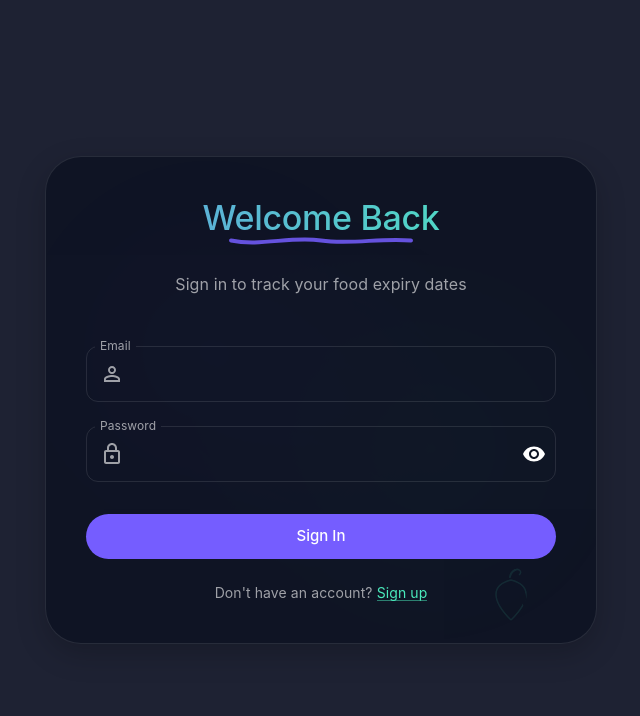
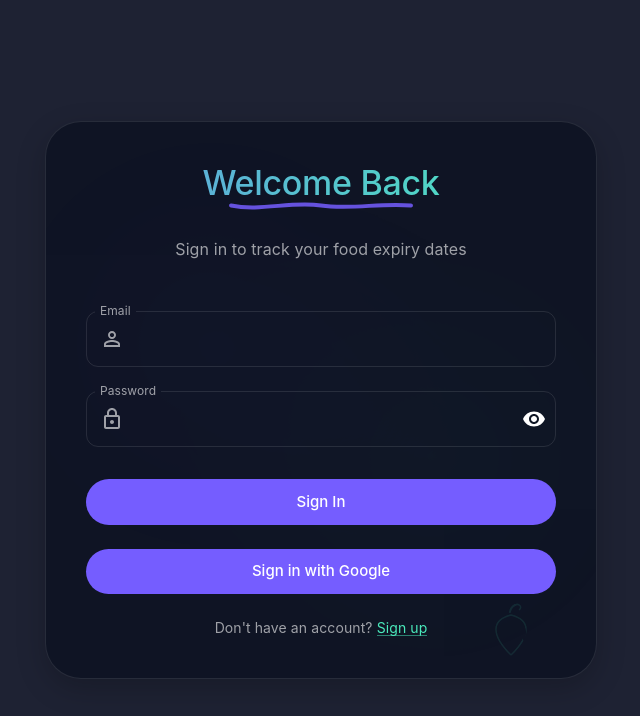
Before and after one commit to Nikith-K10/ShelfAware, a React (Create React App) app in the folder expiry-tracker/: page /login in a window 1280 px wide. Shown: the top 716 px of the page, without its empty margins (319-959 px from the left). Built offline with nearby package versions, Linux system fonts and the light colour scheme.

Commit message:
added user authentication

```diff
--- a/expiry-tracker/src/components/LoginPage.js
+++ b/expiry-tracker/src/components/LoginPage.js
@@ -1,4 +1,8 @@
 import React, { useState } from 'react';
+import { doSignInWithEmailAndPassword, doSignInWithGoogle } from '../firebase/auth'
+import { useAuth } from '../contexts/authContext';
+import { Navigate } from 'react-router-dom';
+
 import {
   Box,
   Typography,
@@ -26,9 +30,13 @@ const gradientShift = keyframes`
 `;
 
 const LoginPage = () => {
+  // const { userLoggedIn } = useAuth();
   const [showPassword, setShowPassword] = useState(false);
   const [email, setEmail] = useState('');
   const [password, setPassword] = useState('');
+  const [isSigningIn, setIsSigningIn] = useState(false);
+  const [isSignedIn, setIsSignedIn] = useState(false);
+  const [errorMessage, setErrorMessage] = useState('');
 
   // Theme colors
   const primaryPurple = '#755dff';
@@ -62,11 +70,39 @@ const LoginPage = () => {
     setShowPassword(!showPassword);
   };
 
-  const handleSubmit = (e) => {
+  const handleSubmit = async (e) => {
     e.preventDefault();
-    // Authentication will be implemented later by your friend
-    console.log('Login attempted with:', email, password);
+    if (!isSigningIn) {
+      setIsSigningIn(true);
+      try {
+        await doSignInWithEmailAndPassword(email, password);
+        setIsSignedIn(true);
+      } catch (error) {
+        setErrorMessage(error.message);
+      } finally {
+        setIsSigningIn(false);
+      }
+    }
   };
+
+  const onGoogleSignIn = async (e) => {
+    e.preventDefault();
+    if (!isSigningIn) {
+      setIsSigningIn(true);
+      try {
+        await doSignInWithGoogle();
+        setIsSignedIn(true);
+      } catch (err) {
+        setErrorMessage(err.message);
+      } finally {
+        setIsSigningIn(false);
+      }
+    }
+  };
+
+  if (isSignedIn) {
+    return <Navigate to="/" replace />;
+  }
 
   return (
     <Container maxWidth="sm" sx={{ height: '100vh', display: 'flex', alignItems: 'center' }}>
@@ -260,6 +296,28 @@ const LoginPage = () => {
                 Sign In
               </Button>
 
+              <Button
+                type="submit"
+                onClick={(e) => { onGoogleSignIn(e) }}
+                fullWidth
+                variant="contained"
+                color="primary"
+                size="large"
+                sx={{
+                  mb: 3,
+                  py: 1.2,
+                  borderRadius: 2,
+                  fontWeight: 500,
+                  transition: 'all 0.2s ease',
+                  '&:hover': {
+                    transform: 'translateY(-2px)',
+                    boxShadow: '0 6px 10px rgba(0,0,0,0.1)'
+                  }
+                }}
+              >
+                Sign in with Google
+              </Button>
+
               <Box sx={{ textAlign: 'center' }}>
                 <Typography variant="body2" color="text.secondary">
                   Don't have an account?{' '}
--- /dev/null
+++ b/expiry-tracker/src/contexts/authContext/index.jsx
@@ -0,0 +1,45 @@
+import React, { useContext, useState, useEffect } from "react";
+import { auth } from "../../firebase/firebase";
+import { onAuthStateChanged } from "firebase/auth";
+
+const AuthContext = React.createContext();
+
+export function useAuth() {
+  return useContext(AuthContext);
+}
+
+export function AuthProvider({ children }) {
+  const [currentUser, setCurrentUser] = useState(null);
+  const [userLoggedIn, setUserLoggedIn] = useState(false);
+  const [loading, setLoading] = useState(true);
+
+  useEffect(() => {
+    const unsubscribe = onAuthStateChanged(auth, initializeUser);
+    return unsubscribe;
+  }, []);
+
+  async function initializeUser(user) {
+    if (user) {
+      setCurrentUser({ ...user });
+      setUserLoggedIn(true);
+
+    } else {
+      setCurrentUser(null);
+      setUserLoggedIn(false);
+    }
+
+    setLoading(false);
+  }
+
+  const value = {
+    userLoggedIn,
+    currentUser,
+    loading
+  };
+
+  return (
+    <AuthContext.Provider value={value}>
+      {!loading && children}
+    </AuthContext.Provider>
+  );
+}
--- /dev/null
+++ b/expiry-tracker/src/firebase/auth.js
@@ -0,0 +1,21 @@
+import { auth } from './firebase';
+import { createUserWithEmailAndPassword, signInWithEmailAndPassword, signInWithPopup, GoogleAuthProvider } from 'firebase/auth';
+
+export const doCreateUserWithEmailAndPassword = async (email, password) => {
+    return createUserWithEmailAndPassword(auth, email, password);
+};
+
+export const doSignInWithEmailAndPassword = (email, password) => {
+    return signInWithEmailAndPassword(auth, email, password);
+};
+
+export const doSignInWithGoogle = async () => {
+    const provider = new GoogleAuthProvider();
+    const result = await signInWithPopup(auth, provider);
+    // save to firestore result.user
+    return result;
+}
+
+export const doSignOut = () => {
+    return auth.signOut();
+}
--- /dev/null
+++ b/expiry-tracker/src/firebase/firebase.js
@@ -0,0 +1,20 @@
+import { initializeApp } from "firebase/app";
+import { getAuth } from "firebase/auth";
+
+// Your web app's Firebase configuration
+const firebaseConfig = {
+  apiKey: "AIzaSyBPq9HBxLI2kVEl0sdhFkWoGNpbxjGjnAY",
+  authDomain: "food-app-fbfd4.firebaseapp.com",
+  databaseURL: "https://food-app-fbfd4-default-rtdb.firebaseio.com",
+  projectId: "food-app-fbfd4",
+  storageBucket: "food-app-fbfd4.firebasestorage.app",
+  messagingSenderId: "970922318505",
+  appId: "1:970922318505:web:a76f7dc9db65e585f8a7b8",
+  measurementId: "G-HN8C77TTN0"
+};
+
+// Initialize Firebase
+const app = initializeApp(firebaseConfig);
+const auth = getAuth(app);
+
+export { app, auth };
```
